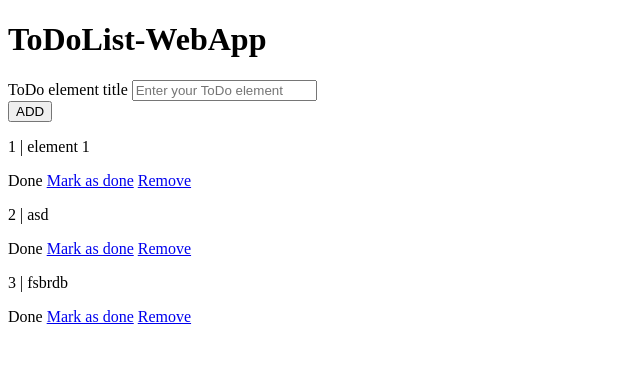
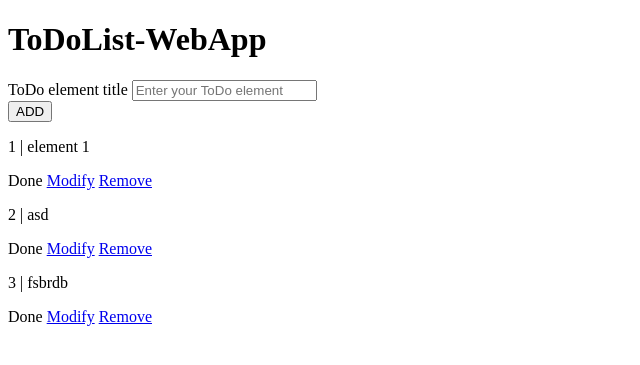
Before and after one commit to CN-28/To-Do-List, a Flask app: page / in a window 1280 px wide. Shown: the top 365 px of the page, without its empty margins (0-640 px from the left). Run offline with Flask 2, Linux system fonts and the light colour scheme; data comes from the database, SQL or seed files in the repository; both versions use the stored data as it was after the commit; parts of the project's set-up code (start-up, migrations or seed data) failed here and were passed over.

Commit message:
change name func. from mark_as_done to modify and add functionality to modify and delete buttons

```diff
--- a/main.py
+++ b/main.py
@@ -31,19 +31,19 @@ def add_new_element():
     db.session.commit()
     return redirect(url_for("index"))
 
-@app.route('/mark_as_done/<int:elem_id>', methods=["POST"])
-def mark_as_done():
+@app.route('/modify/<int:element_id>')
+def modify(element_id):
     #we query database to get this element
-    element = ToDoList.query.filter(id=elem_id).first()
-    element.full = True
+    element = ToDoList.query.filter_by(id=element_id).first()
+    element.full = not element.full
     #saving changes in database
     db.session.commit()
     return redirect(url_for("index"))
 
-@app.route('/delete/<int: elem_id>', methods=["POST"])
-def delete():
+@app.route('/remove/<int:element_id>')
+def remove(element_id):
     #we query database to get this element
-    element = ToDoList.query.filter(id=elem_id).first()
+    element = ToDoList.query.filter_by(id=element_id).first()
     #deleting element form database
     db.session.delete(element)
     #saving changes in database
--- a/templates/index.html
+++ b/templates/index.html
@@ -29,8 +29,8 @@
             <span>Not done yet</span>
         {% endif %}
 
-        <a href="/">Mark as done</a>
-        <a href="/">Remove</a>
+        <a href="/modify/{{ element.id }}">Modify</a>
+        <a href="/delete/{{ element.id }}">Remove</a>
 
 
     {% endfor %}
```
Also changed, not shown: db.sqlite.
